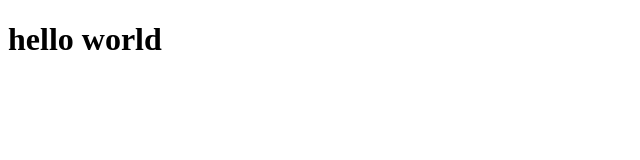
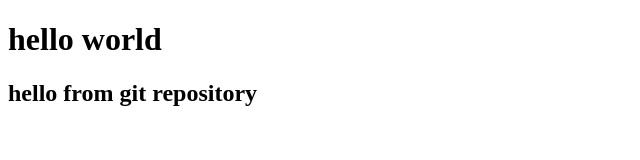
Before and after one commit to Versatile153/JAVASCRIPT-CLASS, a plain HTML site: page index.html in a window 1280 px wide. Shown: the whole page, without its empty margins (0-640 px from the left). Drawn offline with Linux system fonts and the light colour scheme.

Commit message:
Update index.html
add h2 tag

```diff
--- a/index.html
+++ b/index.html
@@ -8,5 +8,6 @@
 </head>
 <body>
     <h1>hello world</h1>
+    <h2>hello from git repository</h2>
 </body>
 </html>
```
